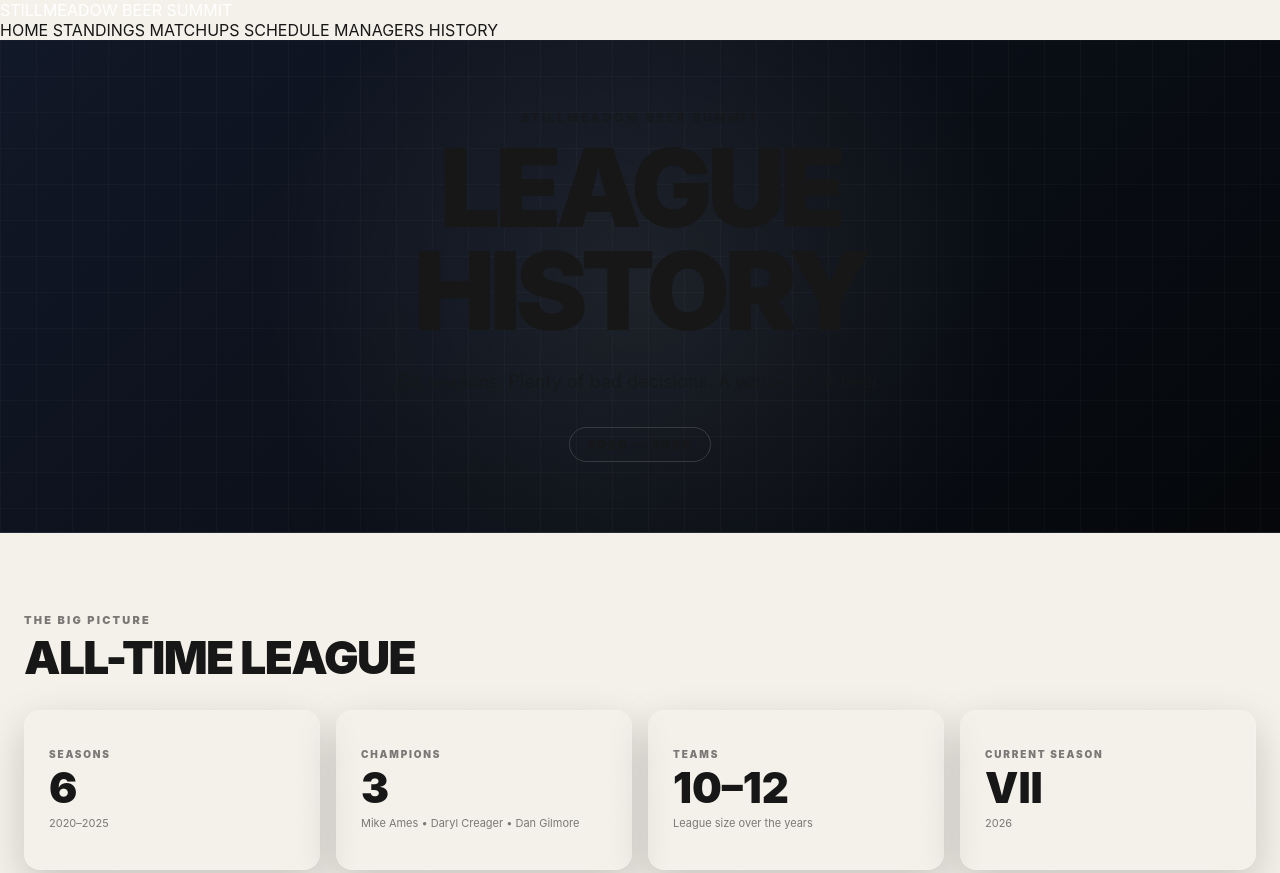
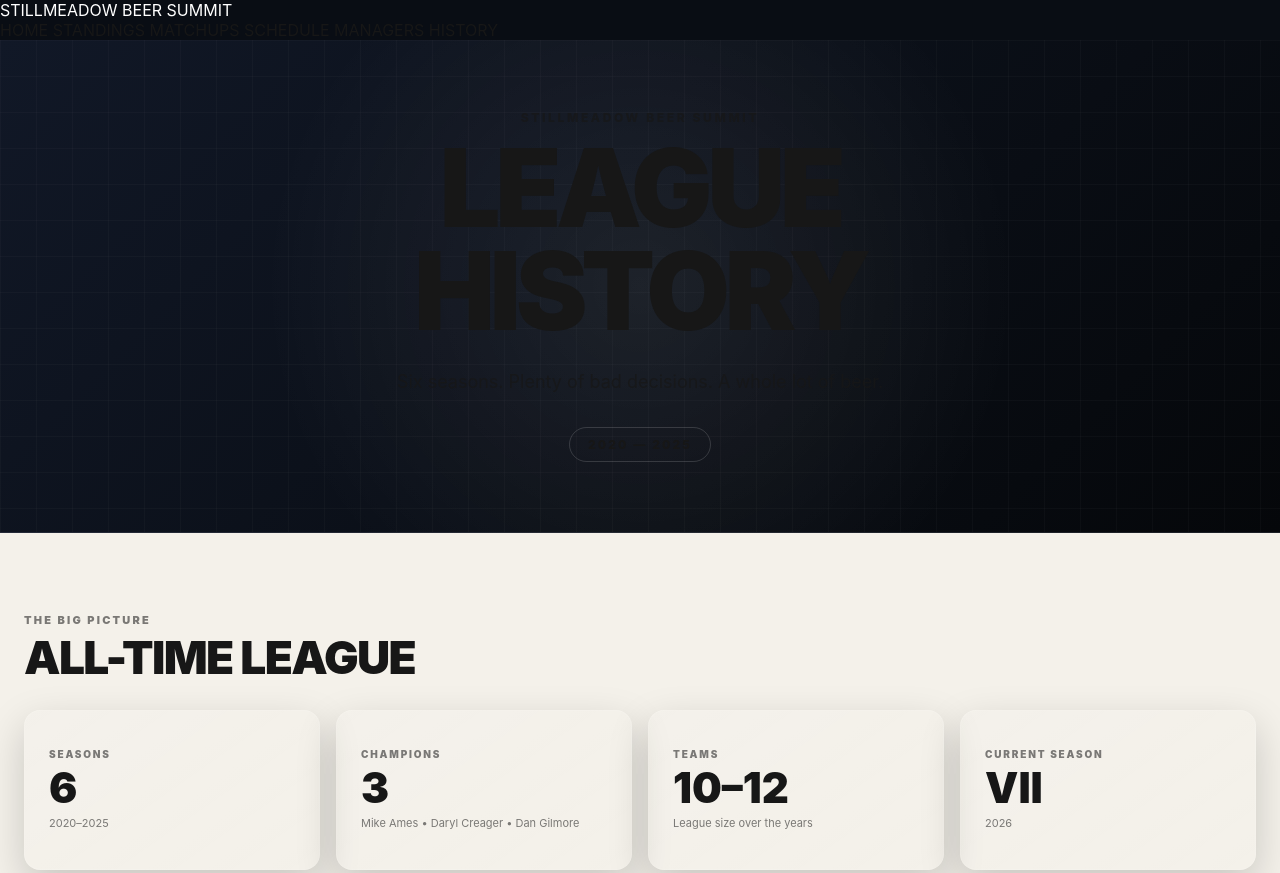
Before and after one commit to Gilmoreguy26/Stillmeadow-beer-summit, a plain HTML site: page history.html in a window 1280 px wide. Shown: the top 873 px of the page. Drawn offline with Linux system fonts and the light colour scheme.

Commit message:
Fix site header background color on history page

```diff
--- a/history.css
+++ b/history.css
@@ -1792,8 +1792,12 @@
 
 }
 /* =========================================================
-   SITE HEADER — HISTORY PAGE TEXT VISIBILITY FIX
-========================================================= */
+   SITE HEADER — HISTORY PAGE
+========================================================= */
+
+.site-header {
+  background: #090d14;
+}
 
 .site-header .site-logo {
   color: #ffffff !important;
```
